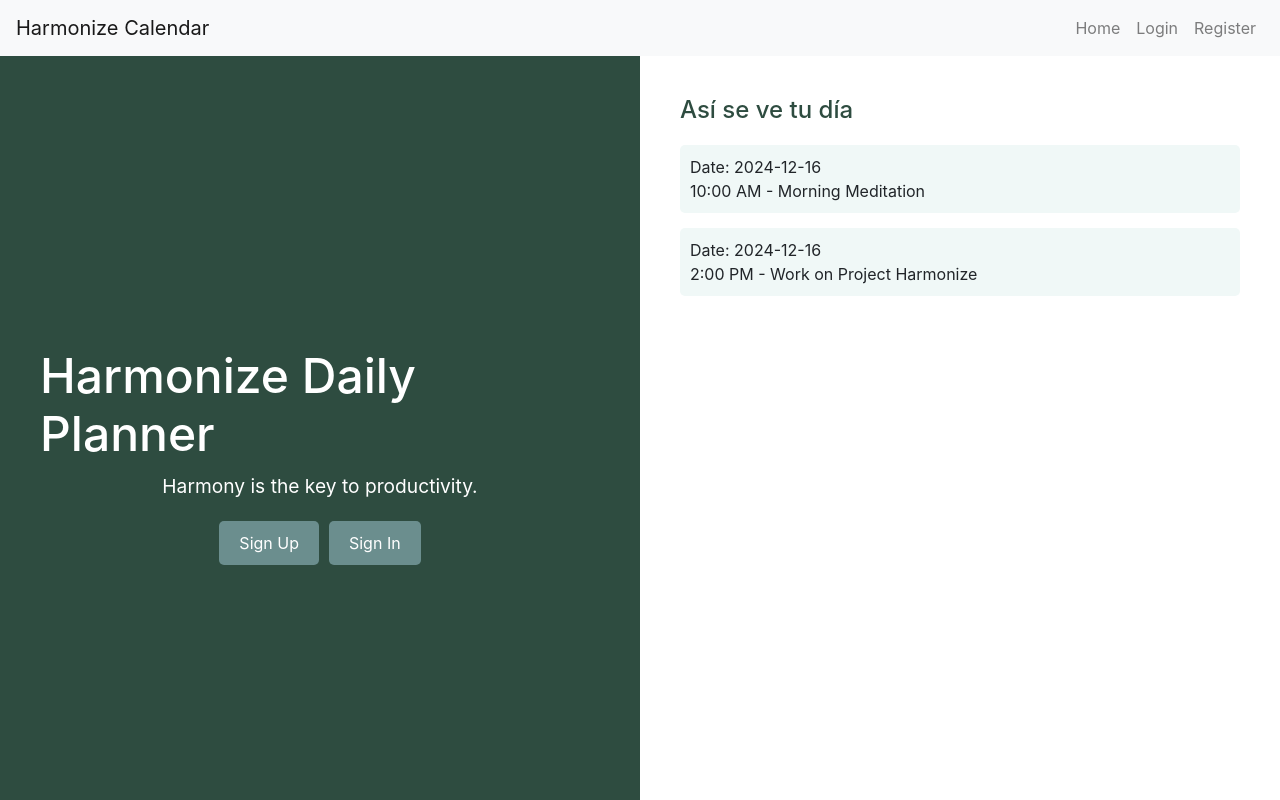
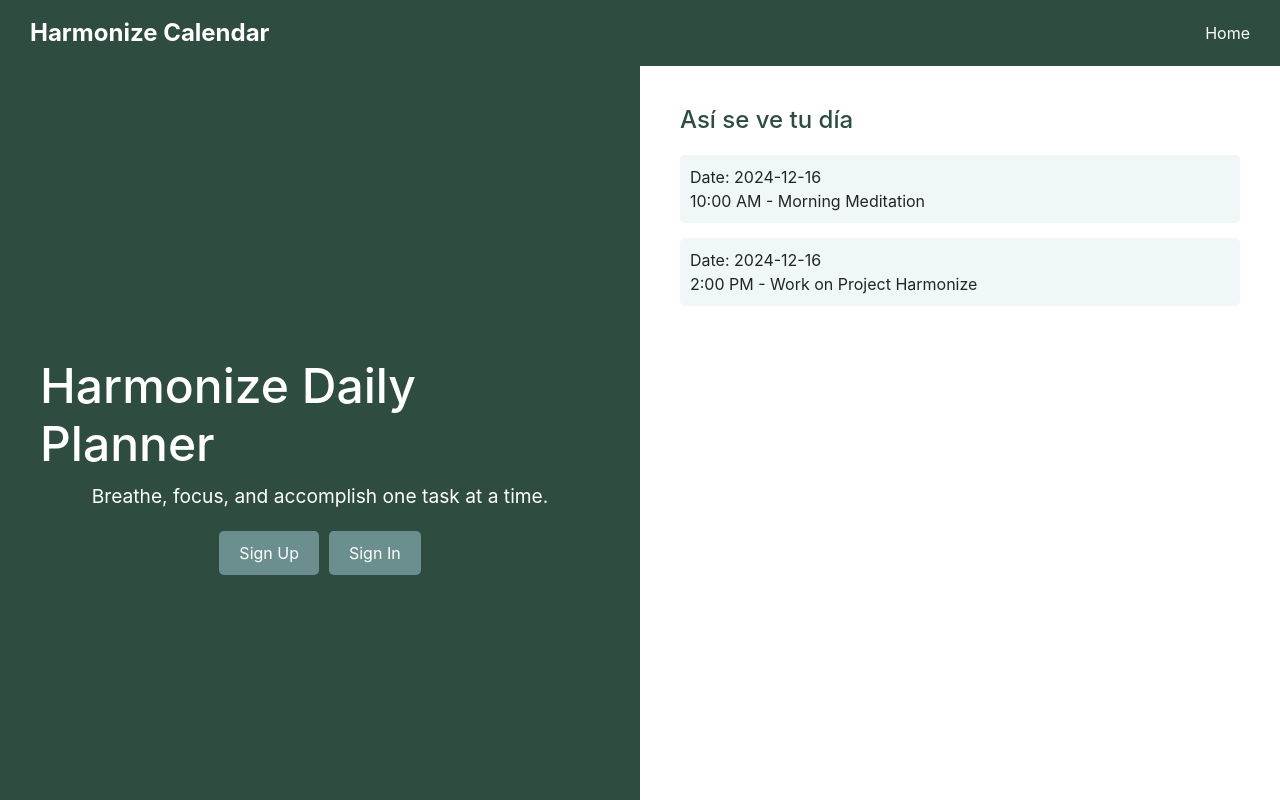
Before and after one commit to LionelWise77/Harmonize-Backend, a React (Create React App) app in the folder frontend/: page / in a window 1280 px wide. Shown: the top 800 px of the page. Built offline with nearby package versions, Linux system fonts and the light colour scheme.

Commit message:
login updating, signinForm styling

```diff
--- a/frontend/src/App.js
+++ b/frontend/src/App.js
@@ -45,7 +45,7 @@ function App() {
         <Route path="/logout">
           <Logout setAuth={setAuth} />
         </Route>
-        <Route path="/register">
+        <Route path="/signup">
           <SignUpForm />
         </Route>
         {auth && (
--- a/frontend/src/components/Header.js
+++ b/frontend/src/components/Header.js
@@ -1,72 +1,31 @@
 import React from "react";
 import { Link } from "react-router-dom";
-import "../styles/Header.module.css";
+import styles from "../styles/Header.module.css";
 
-function Header({ auth, username }) {
+const Header = ({ auth, username }) => {
   return (
-    <nav className="navbar navbar-expand-lg navbar-light bg-light">
-      <Link className="navbar-brand" to="/">
-        Harmonize Calendar
-      </Link>
-      <button
-        className="navbar-toggler"
-        type="button"
-        data-toggle="collapse"
-        data-target="#navbarNav"
-        aria-controls="navbarNav"
-        aria-expanded="false"
-        aria-label="Toggle navigation"
-      >
-        <span className="navbar-toggler-icon"></span>
-      </button>
-      <div className="collapse navbar-collapse" id="navbarNav">
-        <ul className="navbar-nav ml-auto">
-          <li className="nav-item">
-            <Link className="nav-link" to="/">
-              Home
-            </Link>
+    <nav className={styles.NavBar}>
+      <div className={styles.Brand}>
+        <Link to="/">Harmonize Calendar</Link>
+      </div>
+
+      <ul className={styles.NavLinks}>
+        <li>
+          <Link to="/">Home</Link>
         </li>
         {auth ? (
           <>
-              <li className="nav-item">
-                <Link className="nav-link" to="/calendar">
-                  Calendar
-                </Link>
-              </li>
-              <li className="nav-item">
-                <Link className="nav-link" to="/tasks">
-                  Tasks
-                </Link>
-              </li>
-              <li className="nav-item">
-                <span className="nav-link font-weight-bold text-primary">
-                  {`Welcome, ${username}`}
-                </span>
-              </li>
-              <li className="nav-item">
-                <Link className="nav-link" to="/logout">
+            <li className={styles.Welcome}>Welcome, {username}</li>
+            <li>
+              <Link to="/logout" className={styles.Logout}>
                 Logout
               </Link>
             </li>
           </>
-          ) : (
-            <>
-              <li className="nav-item">
-                <Link className="nav-link" to="/login">
-                  Login
-                </Link>
-              </li>
-              <li className="nav-item">
-                <Link className="nav-link" to="/register">
-                  Register
-                </Link>
-              </li>
-            </>
-          )}
+        ) : null}
       </ul>
-      </div>
     </nav>
   );
-}
+};
 
 export default Header;
--- a/frontend/src/components/HeroSection.js
+++ b/frontend/src/components/HeroSection.js
@@ -1,50 +1,25 @@
-import React, { useState } from "react";
-import SignUpForm from "../pages/auth/SignUpForm";
-import Login from "../pages/Login";
+import React from "react";
+import { Link } from "react-router-dom";
 import styles from "../styles/HeroSection.module.css";
 
 const HeroSection = ({ quote }) => {
-  const [showForm, setShowForm] = useState(null); // Controla qué formulario mostrar
-
   return (
     <div className={styles.heroContainer}>
-      {/* Sección Izquierda */}
       <div className={styles.heroLeft}>
         <h1 className={styles.heroTitle}>Harmonize Daily Planner</h1>
-        <p className={styles.heroQuote}>{quote}</p>
-
-        {/* Botones Sign Up y Sign In */}
-        {!showForm && (
-          <div className={styles.heroButtons}>
-            <button
-              className={styles.heroButton}
-              onClick={() => setShowForm("signup")}
-            >
-              Sign Up
-            </button>
-            <button
-              className={styles.heroButton}
-              onClick={() => setShowForm("signin")}
-            >
-              Sign In
-            </button>
-          </div>
-        )}
-
-        {/* Formularios Condicionales */}
-        {showForm === "signup" && (
-          <div className={styles.formContainer}>
-            <SignUpForm />
-          </div>
-        )}
-        {showForm === "signin" && (
-          <div className={styles.formContainer}>
-            <Login />
-          </div>
-        )}
+        <p className={styles.heroQuote}>
+          Breathe, focus, and accomplish one task at a time.
+        </p>
+        <div className={styles.heroButtons}>
+          <Link to="/signup" className={styles.heroButton}>
+            Sign Up
+          </Link>
+          <Link to="/login" className={styles.heroButton}>
+            Sign In
+          </Link>
+        </div>
       </div>
 
-      {/* Sección Derecha */}
       <div className={styles.heroRight}>
         <h2 className={styles.heroSubtitle}>Así se ve tu día</h2>
         <div className={styles.taskBox}>
--- /dev/null
+++ b/frontend/src/pages/Login.js
@@ -0,0 +1,97 @@
+import React, { useState } from "react";
+import { useHistory } from "react-router-dom";
+import styles from "../styles/SignInUpForm.module.css";
+import btnStyles from "../styles/Button.module.css";
+import appStyles from "../App.module.css";
+import { Form, Button, Container, Alert } from "react-bootstrap";
+import axios from "axios";
+
+const Login = ({ setAuth, setUsername }) => {
+  // Estado del formulario
+  const [loginData, setLoginData] = useState({
+    username: "",
+    password: "",
+  });
+  const { username, password } = loginData;
+
+  const [errors, setErrors] = useState({});
+  const history = useHistory();
+
+  // Manejar cambios en los inputs
+  const handleChange = (event) => {
+    setLoginData({
+      ...loginData,
+      [event.target.name]: event.target.value,
+    });
+  };
+
+  // Manejar envío del formulario
+  const handleSubmit = async (event) => {
+    event.preventDefault();
+    try {
+      const response = await axios.post("/dj-rest-auth/login/", loginData);
+      localStorage.setItem("access_token", response.data.key);
+      localStorage.setItem("username", username);
+      setAuth(true);
+      setUsername(username);
+      history.push("/"); // Redirige al Home
+    } catch (err) {
+      setErrors(err.response?.data || { non_field_errors: ["Login failed."] });
+    }
+  };
+
+  return (
+    <Container
+      className={`${appStyles.Content} p-4 mt-5`}
+      style={{ maxWidth: "400px" }}
+    >
+      <h1 className={styles.Header}>Login</h1>
+      <Form onSubmit={handleSubmit}>
+        {/* Username */}
+        <Form.Group controlId="username">
+          <Form.Label className="d-none">Username</Form.Label>
+          <Form.Control
+            className={styles.Input}
+            type="text"
+            placeholder="Username"
+            name="username"
+            value={username}
+            onChange={handleChange}
+            required
+          />
+        </Form.Group>
+
+        {/* Password */}
+        <Form.Group controlId="password">
+          <Form.Label className="d-none">Password</Form.Label>
+          <Form.Control
+            className={styles.Input}
+            type="password"
+            placeholder="Password"
+            name="password"
+            value={password}
+            onChange={handleChange}
+            required
+          />
+        </Form.Group>
+
+        {/* Mostrar errores */}
+        {errors.non_field_errors?.map((message, idx) => (
+          <Alert key={idx} variant="danger" className="mt-2">
+            {message}
+          </Alert>
+        ))}
+
+        {/* Botón de envío */}
+        <Button
+          className={`${btnStyles.Button} ${btnStyles.Wide} ${btnStyles.Bright}`}
+          type="submit"
+        >
+          Login
+        </Button>
+      </Form>
+    </Container>
+  );
+};
+
+export default Login;
--- a/frontend/src/styles/Header.module.css
+++ b/frontend/src/styles/Header.module.css
@@ -1,12 +1,44 @@
 .NavBar {
-  background-color: #ffffff;
-  border: 1px solid #dadadf;
+  display: flex;
+  justify-content: space-between;
+  align-items: center;
+  padding: 15px 30px;
+  background-color: #2e4c40;
+  color: white;
 }
 
-.NavLink {
-  padding: 5px;
+.Brand a {
+  color: white;
+  text-decoration: none;
+  font-size: 1.5rem;
+  font-weight: bold;
 }
 
-.Active i {
-  color: #2142b2;
+.NavLinks {
+  display: flex;
+  gap: 20px;
+  list-style: none;
+  margin: 0;
+  padding: 0;
 }
+
+.NavLinks a {
+  color: white;
+  text-decoration: none;
+  font-size: 1rem;
+  transition: color 0.3s ease;
+}
+
+.NavLinks a:hover {
+  color: #a0c1b8;
+}
+
+.Welcome {
+  font-size: 1rem;
+  font-weight: bold;
+}
+
+.Logout {
+  cursor: pointer;
+  font-weight: bold;
+}
--- a/frontend/src/styles/HeroSection.module.css
+++ b/frontend/src/styles/HeroSection.module.css
@@ -52,7 +52,15 @@
   background-color: #ffffff;
   border-radius: 8px;
   padding: 20px;
-  box-shadow: 0 2px 5px rgba(0, 0, 0, 0.1);
+  box-shadow: 0 4px 10px rgba(0, 0, 0, 0.1);
+  opacity: 0;
+  transform: translateY(-20px);
+  transition: opacity 0.5s ease, transform 0.5s ease;
+}
+
+.formContainer.show {
+  opacity: 1;
+  transform: translateY(0);
 }
 
 .heroRight {
--- a/frontend/src/styles/SignInUpForm.module.css
+++ b/frontend/src/styles/SignInUpForm.module.css
@@ -1,7 +1,15 @@
+/* Contenedor principal */
 .Row {
   height: 100vh;
+  display: flex;
+  justify-content: center;
+  align-items: center;
+  padding: 20px;
+  box-sizing: border-box;
+  background-color: #2e4c40; /* Color de fondo similar al Hero */
 }
 
+/* Encabezado */
 .Header {
   text-align: center;
   font-size: 2.5rem;
@@ -9,17 +17,51 @@
   color: #2e4c40;
 }
 
+/* Contenedor del formulario */
+.FormContainer {
+  width: 100%;
+  max-width: 400px; /* Limita el ancho del formulario */
+  background-color: #ffffff;
+  border-radius: 8px;
+  padding: 30px;
+  box-shadow: 0 4px 10px rgba(0, 0, 0, 0.1);
+}
+
+/* Input Fields */
 .Input {
   border: 1px solid #d4e4e4;
   border-radius: 5px;
   padding: 10px;
-  margin-bottom: 10px;
+  margin-bottom: 15px;
+  width: 100%;
+  box-sizing: border-box;
+  font-size: 1rem;
 }
 
+/* Botón de Submit */
+.Button {
+  background-color: #6b8e8e;
+  color: white;
+  border: none;
+  border-radius: 5px;
+  padding: 10px 20px;
+  cursor: pointer;
+  transition: background-color 0.3s ease;
+  width: 100%;
+  font-size: 1rem;
+}
+
+.Button:hover {
+  background-color: #a0c1b8;
+}
+
+/* Enlace */
 .Link {
   text-align: center;
   text-decoration: none;
   color: #2e4c40;
+  display: block;
+  margin-top: 15px;
 }
 
 .Link span {
@@ -27,9 +69,36 @@
   color: #6b8e8e;
 }
 
+/* Columna Derecha con Imagen */
 .SignUpCol {
   display: flex;
   justify-content: center;
   align-items: center;
   background-color: #f8f9fa;
+  height: 100%;
 }
+
+.SignUpCol img {
+  max-width: 100%;
+  height: auto;
+  border-radius: 8px;
+}
+
+.heroButtons {
+  display: flex;
+  gap: 10px;
+  margin-top: 20px;
+}
+
+.heroButton {
+  text-decoration: none;
+  background-color: #6b8e8e;
+  color: white;
+  padding: 10px 20px;
+  border-radius: 5px;
+  transition: background-color 0.3s ease;
+}
+
+.heroButton:hover {
+  background-color: #a0c1b8;
+}
```
Lines whose indentation alone changed are shown as unchanged.
